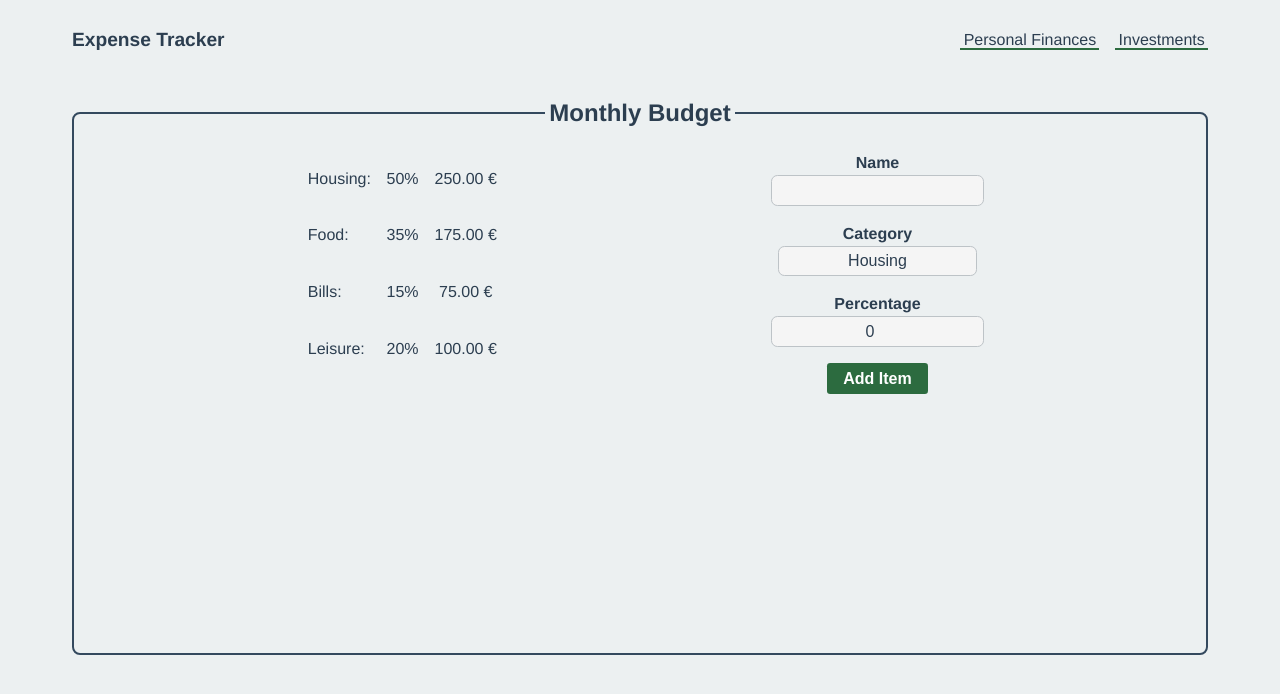
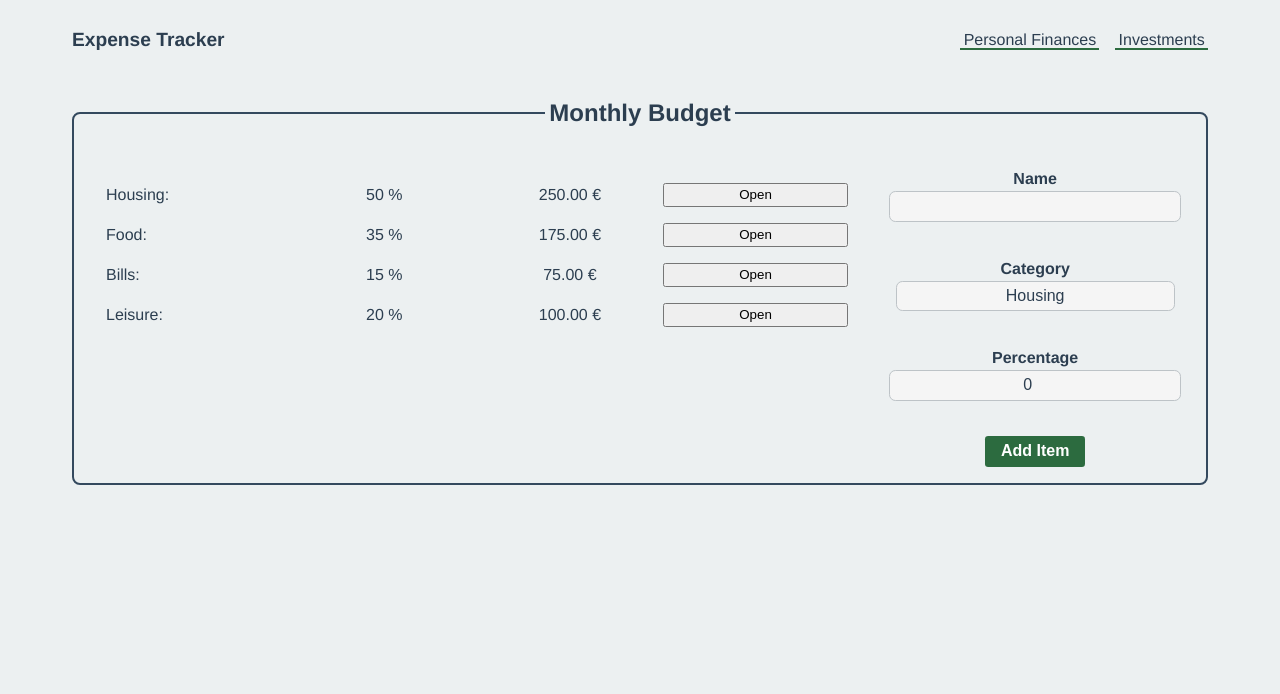
Before and after one commit to andrebarros7201/expense-tracker, a React (Vite) app: page /personal-finances in a window 1280 px wide. Shown: the top 694 px of the page. Built offline with nearby package versions, Linux system fonts and the light colour scheme.

Commit message:
display category details

```diff
--- a/src/components/budget/Budget.jsx
+++ b/src/components/budget/Budget.jsx
@@ -1,7 +1,6 @@
 import "../../styles/container.scss";
 import styles from "./budget.module.scss";
 import BudgetDistribution from "./components/budgetDistribution/BudgetDistribution.jsx";
-import BudgetTable from "./components/budgetTable/BudgetTable.jsx";
 import { createContext, useState } from "react";
 import BudgetAddItemForm from "./components/budgetAddItem/BudgetAddItemForm.jsx";
 
@@ -75,7 +74,6 @@ export default function Budget() {
         <h2>Monthly Budget</h2>
         <div className={styles["budget__container"]}>
           <BudgetDistribution />
-          <BudgetTable />
           <BudgetAddItemForm />
         </div>
       </main>
--- a/src/components/budget/budget.module.scss
+++ b/src/components/budget/budget.module.scss
@@ -1,6 +1,9 @@
 .budget__container {
+  width: 100%;
   display: grid;
-  grid-template-columns: repeat(3, 1fr);
-  grid-template-rows: repeat(2, 1fr);
+  grid-template-columns: 2.5fr 1fr;
+  grid-template-rows: 300px;
   gap: 1rem;
+  padding: 1rem;
+  grid-template-areas: "distribution form";
 }
--- a/src/components/budget/components/budgetAddItem/BudgetAddItemForm.module.scss
+++ b/src/components/budget/components/budgetAddItem/BudgetAddItemForm.module.scss
@@ -1,6 +1,7 @@
 @import "../../../../styles/colors.scss";
 
 .form {
+  grid-area: form;
   display: flex;
   flex-direction: column;
   flex-wrap: nowrap;
--- a/src/components/budget/components/budgetDistribution/BudgetDistribution.jsx
+++ b/src/components/budget/components/budgetDistribution/BudgetDistribution.jsx
@@ -2,6 +2,7 @@ import { useContext } from "react";
 import styles from "./BudgetDistribution.module.scss";
 import PropTypes from "prop-types";
 import { BudgetContext } from "../../Budget.jsx";
+import DistributionItem from "../budgetDistributionItem/BudgetDistributionItem.jsx";
 
 export default function BudgetDistribution() {
   const { budget, income, expenseCategories } = useContext(BudgetContext);
@@ -11,22 +12,13 @@ export default function BudgetDistribution() {
       {expenseCategories.map((category) => {
         const filteredBudget = budget.filter((x) => x.category === category);
         return filteredBudget.length > 0 ? (
-          <div key={category} className={styles["distribution__category"]}>
-            <p>{category}:</p>
-            <p>
-              {filteredBudget.reduce((total, acc) => total + acc.percentage, 0)}
-              %
-            </p>
-            {parseFloat(
-              (filteredBudget.reduce(
-                (total, acc) => total + acc.percentage,
-                0,
-              ) /
-                100) *
-                income,
-            ).toFixed(2)}{" "}
-            €<p></p>
-          </div>
+          <DistributionItem
+            list={filteredBudget}
+            key={category}
+            category={category}
+            filteredBudget={filteredBudget}
+            income={income}
+          />
         ) : null;
       })}
     </section>
@@ -36,5 +28,4 @@ export default function BudgetDistribution() {
 BudgetDistribution.propTypes = {
   income: PropTypes.number,
   budget: PropTypes.array,
-  handleIncoming: PropTypes.func,
 };
--- a/src/components/budget/components/budgetDistribution/BudgetDistribution.module.scss
+++ b/src/components/budget/components/budgetDistribution/BudgetDistribution.module.scss
@@ -1,18 +1,9 @@
 .distribution {
-  display: grid;
+  grid-area: distribution;
+  display: flex;
   flex-direction: column;
+  justify-content: flex-start;
   gap: 1rem;
   padding: 1rem;
+  overflow-y: auto;
 }
-
-.distribution__category {
-  display: grid;
-  grid-template-columns: repeat(3, 1fr);
-  & > p {
-    margin: 0;
-  }
-
-  & > p:first-child {
-    text-align: left;
-  }
-}
--- /dev/null
+++ b/src/components/budget/components/budgetDistributionItem/BudgetDistributionItem.jsx
@@ -0,0 +1,50 @@
+import { useState } from "react";
+import PropTypes from "prop-types";
+import styles from "./BudgetDistributionitem.module.scss";
+
+export default function DistributionItem({
+  list,
+  category,
+  filteredBudget,
+  income,
+}) {
+  const [isOpen, setIsOpen] = useState(false);
+
+  function handleToggle() {
+    setIsOpen(!isOpen);
+  }
+
+  const totalPercentage = filteredBudget.reduce(
+    (total, acc) => total + acc.percentage,
+    0,
+  );
+  const totalAmount = parseFloat((totalPercentage / 100) * income).toFixed(2);
+
+  return (
+    <div className={styles["distribution__category"]}>
+      <p>{category}:</p>
+      <p>{totalPercentage} %</p>
+      <p>{totalAmount} €</p>
+      <button className={styles["distribution__button"]} onClick={handleToggle}>
+        {isOpen ? "Close" : "Open"}
+      </button>
+      {isOpen && (
+        <div className={styles["distribution__details"]}>
+          {list.map((item, index) => (
+            <div key={index} className={styles["distribution__details-item"]}>
+              <p>{item.name}</p>
+              <p>{item.percentage} %</p>
+              <p>{((item.percentage / 100) * income).toFixed(2)} €</p>
+            </div>
+          ))}
+        </div>
+      )}
+    </div>
+  );
+}
+
+DistributionItem.propTypes = {
+  category: PropTypes.string.isRequired,
+  filteredBudget: PropTypes.array.isRequired,
+  income: PropTypes.number.isRequired,
+};
--- /dev/null
+++ b/src/components/budget/components/budgetDistributionItem/BudgetDistributionitem.module.scss
@@ -0,0 +1,36 @@
+.distribution__category {
+  display: grid;
+  grid-template-columns: repeat(4, 1fr);
+  & > p {
+    margin: 0;
+  }
+
+  & > p:first-child {
+    text-align: left;
+  }
+}
+
+.distribution__details {
+  padding: 1rem 0;
+  box-sizing: border-box;
+  grid-column: 1/-2;
+  width: 100%;
+  display: flex;
+  flex-flow: column nowrap;
+  gap: 1rem;
+}
+
+.distribution__details-item {
+  width: 100%;
+  display: grid;
+  grid-template-columns: repeat(3, 1fr);
+
+  & > p {
+    margin: 0;
+  }
+
+  & > p:first-child {
+    padding-left: 1rem;
+    text-align: left;
+  }
+}
--- a/src/components/budget/components/budgetTable/BudgetTable.jsx
+++ /dev/null
@@ -1,14 +0,0 @@
-import { useContext } from "react";
-import BudgetTableItem from "../budgetTableItem/BudgetTableItem.jsx";
-import { BudgetContext } from "../../Budget.jsx";
-
-export default function BudgetTable() {
-  const { budget } = useContext(BudgetContext);
-  return (
-    <section>
-      {budget.map((item) => (
-        <BudgetTableItem item={item} key={item.name} />
-      ))}
-    </section>
-  );
-}
--- a/src/components/budget/components/budgetTableItem/BudgetTableItem.jsx
+++ /dev/null
@@ -1,27 +0,0 @@
-import styles from "../budget.module.scss";
-import PropTypes from "prop-types";
-import { useContext, useState } from "react";
-import { BudgetContext } from "../../Budget.jsx";
-
-export default function BudgetTableItem({ item }) {
-  const { updateBudgetItem, deleteBudgetItem } = useContext(BudgetContext);
-  const [detailsOpen, setDetailsOpen] = useState(false);
-  const [isEditing, setIsEditing] = useState(false);
-  const [newItem, setNewItem] = useState(item);
-
-  function handleSaveEdit(e) {
-    e.preventDefault();
-    updateBudgetItem(item, newItem);
-    setIsEditing(false);
-  }
-
-  function handleCopyItemChange(field, value) {
-    setNewItem({ ...newItem, [field]: value });
-  }
-
-  return <></>;
-}
-
-BudgetTableItem.propTypes = {
-  item: PropTypes.object,
-};
```
Also changed, not shown: src/components/budget/components/budgetTable/BudgetTable.module.scss (deleted), src/components/budget/components/budgetTableItem/BudgetTableItem.module.scss (deleted).
